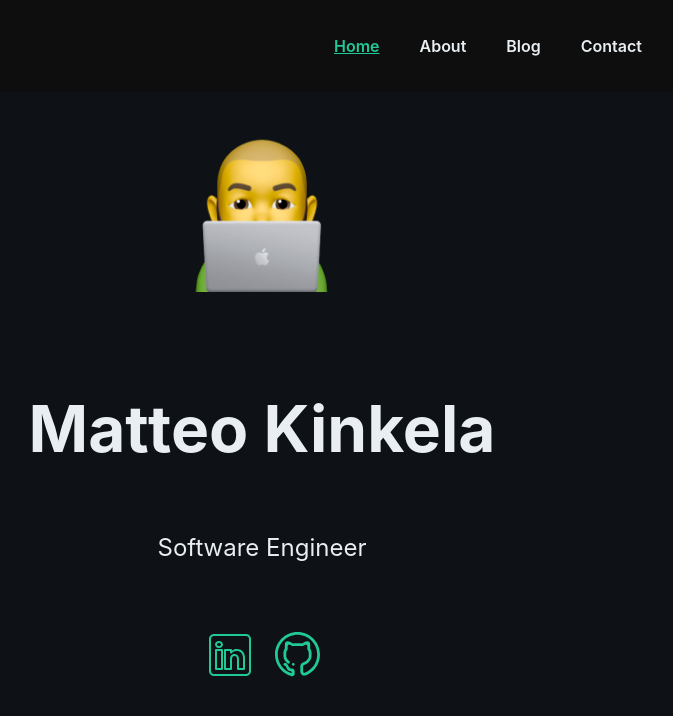
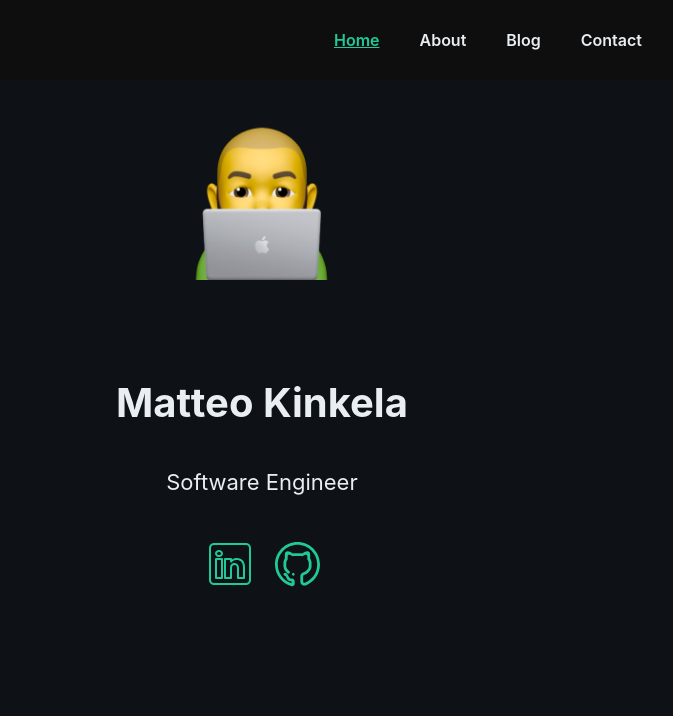
Before and after one commit to mkinkela1/mkinkela1.github.io, a Next.js app: page / in a window 1280 px wide. Shown: the top 716 px of the page, without its empty margins (378-1051 px from the left). Built offline with nearby package versions, Linux system fonts and the light colour scheme.

Commit message:
Use rem instead of px

```diff
--- a/components/BlogCard.ts
+++ b/components/BlogCard.ts
@@ -13,20 +13,20 @@ export const BlogCard = styled.div`
 
   & .title {
     color: ${(props) => props.theme.colors.white};
-    font-size: 24px;
+    font-size: 2.4rem;
     font-weight: bolder;
     margin-bottom: 10px;
   }
 
   & .tldr {
     color: ${(props) => props.theme.colors.lightGrey};
-    font-size: 16px;
+    font-size: 1.6rem;
     font-weight: lighter;
   }
 
   & .readMore {
     color: ${(props) => props.theme.colors.green};
-    font-size: 12px;
+    font-size: 1.2rem;
     font-weight: bolder;
     text-decoration: underline;
     text-align: right;
--- a/components/Container.ts
+++ b/components/Container.ts
@@ -1,5 +1,5 @@
 import styled from "styled-components";
 
 export const Container = styled.div`
-  padding: 0 2rem;
+  padding: 0 20px;
 `;
--- a/components/Main.ts
+++ b/components/Main.ts
@@ -10,15 +10,17 @@ export const StyledMain = styled.main`
   margin: 0 auto;
 
   & h1.title {
+    display: flex;
     margin: 0;
     line-height: 1.15;
     font-size: 4rem;
     color: ${(props) => props.theme.colors.lightGrey};
     text-align: center;
+    align-items: flex-end;
 
     &.notFound {
       margin-top: 50px;
-      font-size: 8rem !important;
+      font-size: 10rem !important;
     }
 
     & .greenText {
@@ -29,9 +31,9 @@ export const StyledMain = styled.main`
   & .description {
     text-align: center;
     color: ${(props) => props.theme.colors.lightGrey};
-    margin: 4rem 0;
+    margin: 40px 0;
     line-height: 1.5;
-    font-size: 1.5rem;
+    font-size: 2.2rem;
 
     &.alignJustify {
       text-align: justify !important;
@@ -50,6 +52,6 @@ export const StyledMain = styled.main`
   }
 
   & .profilePicture {
-    margin-bottom: 100px;
+    margin-bottom: 10rem;
   }
 `;
--- a/components/Menu.tsx
+++ b/components/Menu.tsx
@@ -111,7 +111,7 @@ const StyledMenu = styled.menu`
       & .menuLink {
         color: ${(props) => props.theme.colors.lightGrey};
         text-decoration: none;
-        font-size: 16px;
+        font-size: 1.6rem;
         font-weight: 600;
       }
 
--- a/pages/404.tsx
+++ b/pages/404.tsx
@@ -7,9 +7,9 @@ import styled from "styled-components";
 
 const Row = styled.div`
   display: flex;
-  gap: 50px;
+  gap: 5rem;
 
-  @media (max-width: 768px) {
+  @media (max-width: ${(props) => props.theme.width.maxWidthBreakpoint}) {
     flex-direction: column;
     align-items: center;
     gap: 0;
--- a/styles/globals.css
+++ b/styles/globals.css
@@ -4,6 +4,7 @@ body {
     margin: 0;
     font-family: -apple-system, BlinkMacSystemFont, Segoe UI, Roboto, Oxygen,
     Ubuntu, Cantarell, Fira Sans, Droid Sans, Helvetica Neue, sans-serif;
+    font-size: 62.5%;
 }
 
 a {
@@ -18,9 +19,3 @@ a {
 html {
     background: #0e1217;
 }
-
-
-/* todo: remove this */
-pre {
-    color: #fff;
-}
--- a/styles/theme.ts
+++ b/styles/theme.ts
@@ -14,8 +14,8 @@ export const defaultTheme: DefaultTheme = {
     green: "1px solid #20c997",
   },
   width: {
-    maxWidth: "800px",
-    minWidth: "300px",
-    maxWidthBreakpoint: "768px",
+    maxWidth: "80rem",
+    minWidth: "30rem",
+    maxWidthBreakpoint: "76.8rem",
   },
 };
```
Also changed, not shown: components/Post.ts (+7 -7 lines).
